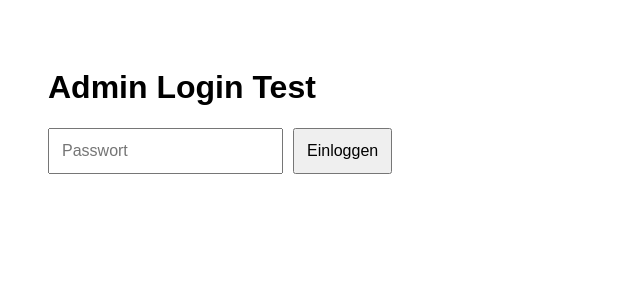
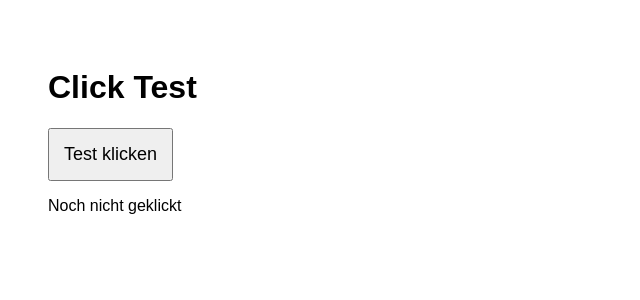
Before and after one commit to ossthun/oss-calendar, a Next.js app: page / in a window 1280 px wide. Shown: the top 300 px of the page, without its empty margins (0-640 px from the left). Built offline with nearby package versions, Linux system fonts and the light colour scheme.

Commit message:
Update index.js

```diff
--- a/pages/index.js
+++ b/pages/index.js
@@ -1,57 +1,21 @@
 import { useState } from "react";
 
 export default function Home() {
-  const [password, setPassword] = useState("");
-  const [message, setMessage] = useState("");
-
-  async function handleLogin(e) {
-    e.preventDefault();
-
-    setMessage("Prüfe Passwort...");
-
-    const res = await fetch("/api/login", {
-      method: "POST",
-      headers: {
-        "Content-Type": "application/json",
-      },
-      body: JSON.stringify({ password }),
-    });
-
-    if (!res.ok) {
-      setMessage("Falsches Passwort oder Login-Fehler.");
-      return;
-    }
-
-    setMessage("Login erfolgreich. Cookie wurde gesetzt.");
-  }
+  const [message, setMessage] = useState("Noch nicht geklickt");
 
   return (
     <div style={{ padding: 40, fontFamily: "Arial" }}>
-      <h1>Admin Login Test</h1>
+      <h1>Click Test</h1>
 
-      <form onSubmit={handleLogin}>
-        <input
-          type="password"
-          value={password}
-          onChange={(e) => setPassword(e.target.value)}
-          placeholder="Passwort"
-          style={{
-            padding: 12,
-            fontSize: 16,
-            marginRight: 10,
-          }}
-        />
-
-        <button
-          type="submit"
-          style={{
-            padding: 12,
-            fontSize: 16,
-          }}
-        >
-          Einloggen
-        </button>
-      </form>
+      <button
+        onClick={() => setMessage("Button funktioniert")}
+        style={{
+          padding: 14,
+          fontSize: 18,
+        }}
+      >
+        Test klicken
+      </button>
 
       <p>{message}</p>
     </div>
```
